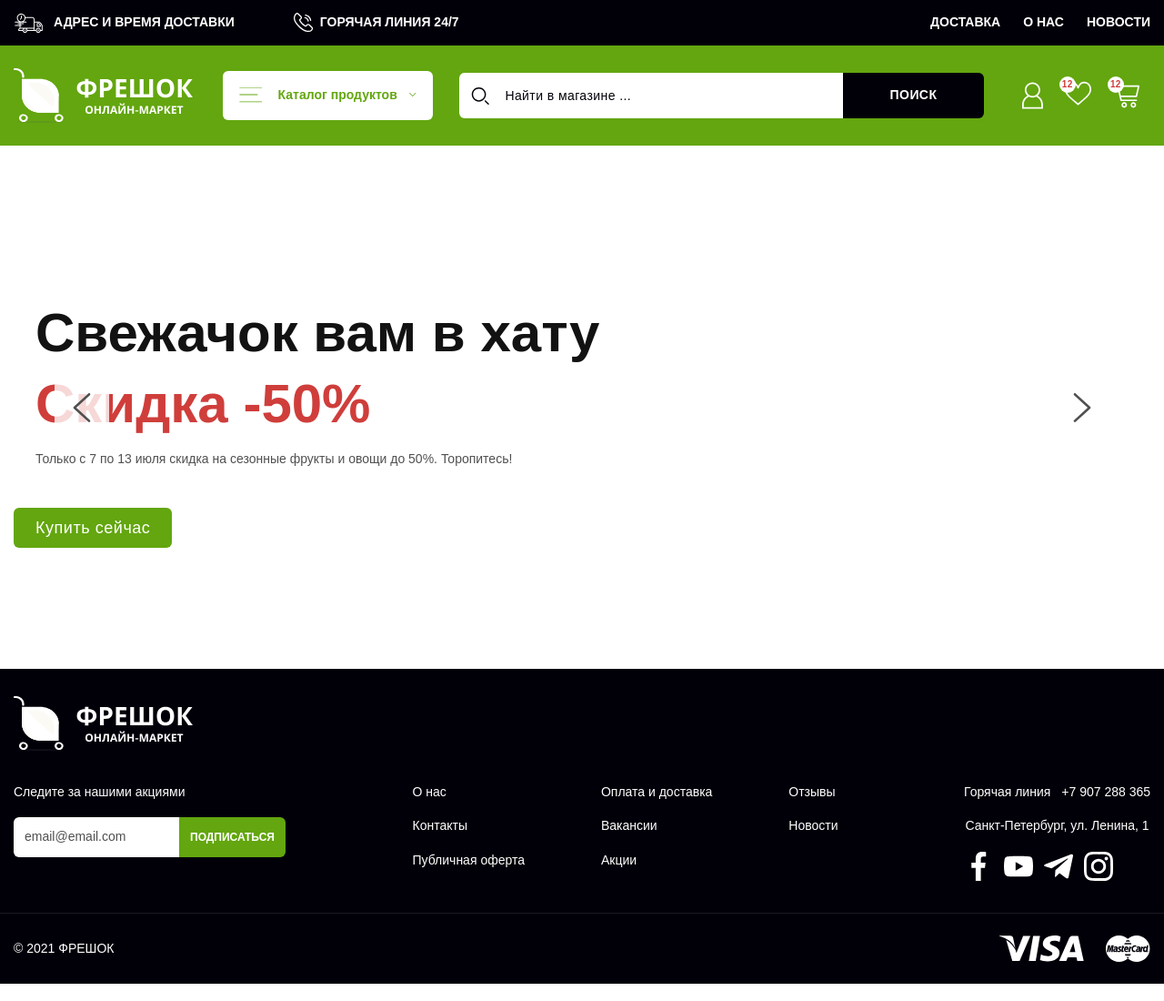
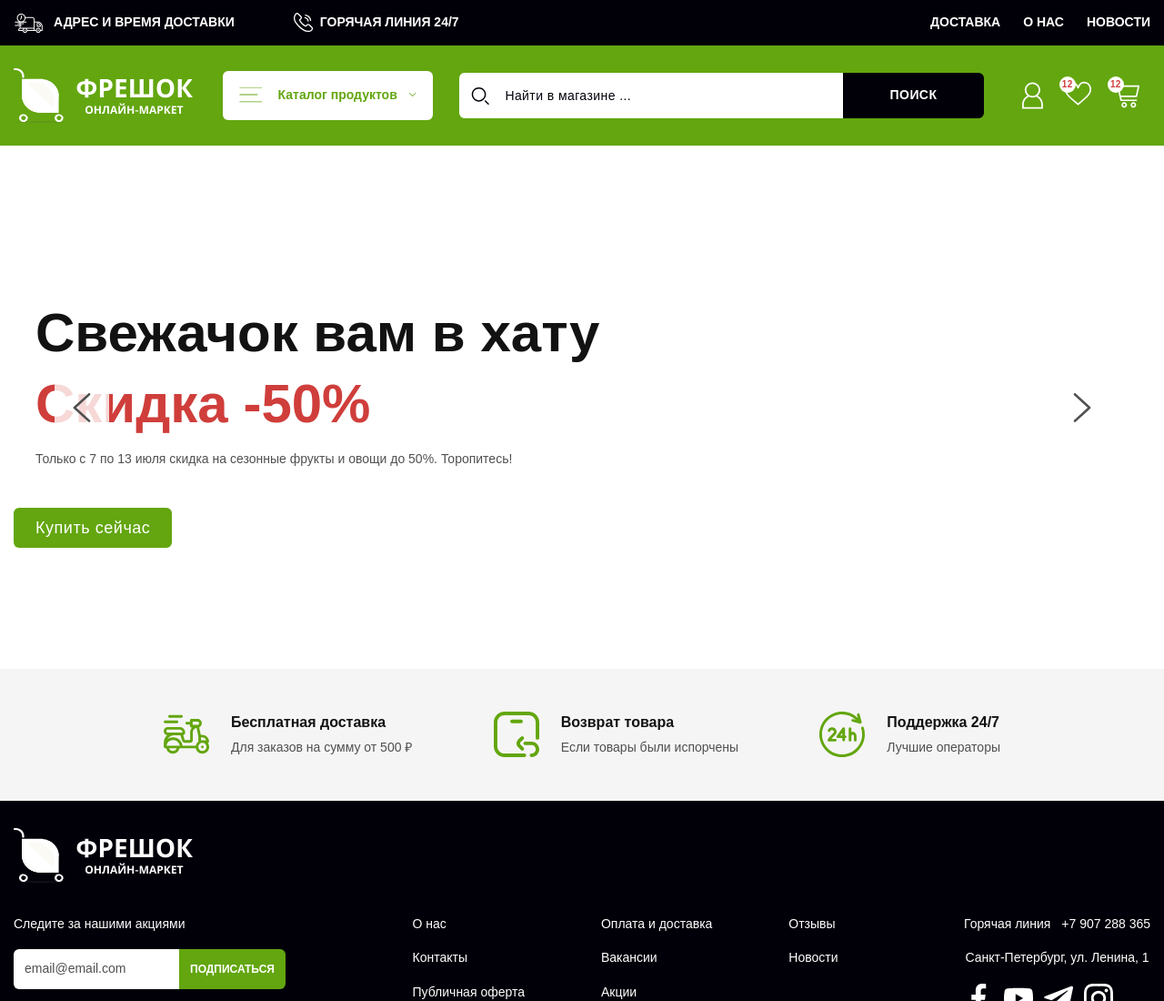
Before and after one commit to TRETYAKweb/freshok, a website: page app/index.html in a window 1280 px wide. Shown: the top 1100 px of the page at 91% size. Drawn offline with nearby package versions, Linux system fonts and the light colour scheme; files that its build step writes are made by us from their sources.

Commit message:
added advantages

```diff
--- a/app/index.html
+++ b/app/index.html
@@ -179,6 +179,24 @@
         </li>
       </ul>
     </section>
+    <div class="advantages">
+      <div class="container">
+        <ul class="advantages__list">
+          <li class="advantages__item advantages__item--delivery">
+            <h5 class="advantages__title">Бесплатная доставка</h5>
+              Для заказов на сумму от 500 ₽
+          </li>
+          <li class="advantages__item advantages__item--return">
+            <h5 class="advantages__title">Возврат товара</h5>
+              Если товары были испорчены
+          </li>
+          <li class="advantages__item advantages__item--support">
+            <h5 class="advantages__title">Поддержка 24/7</h5>
+            Лучшие операторы
+          </li>
+        </ul>
+      </div>
+    </div>
   </main>
 
   <footer class="footer">
--- a/app/scss/style.scss
+++ b/app/scss/style.scss
@@ -469,4 +469,48 @@
   right: 60px;
 }
 
+.advantages {
+  padding: 48px 0;
+  background-color: $bg-color;
+  &__list {
+    max-width: 920px;
+    margin: 0 auto;
+    display: flex;
+    justify-content: space-between;
+  }
+  &__item {
+    padding-left: 74px;
+    @extend %lato-400;
+    color: $dark-500;
+    position: relative;
+    &::before {
+      content: "";
+      position: absolute;
+      width: 50px;
+      height: 50px;
+      left: 0;
+      top: 50%;
+      transform: translateY(-50%);
+      background-repeat: no-repeat;
+      background-position: center;
+      background-size: contain;
+    }
+    &--delivery::before {
+      background-image: url("../images/icons/delivery.svg");
+    }
+    &--return::before {
+      background-image: url("../images/icons/return.svg");
+    }
+    &--support::before {
+      background-image: url("../images/icons/support.svg");
+    }
+  }
+  &__title {
+    @extend %lato-700;
+    color: $title;
+    font-size: $font-size-h5;
+    margin-bottom: 7px;
+  }
+}
+
 @import "media";
```
Also changed, not shown: app/images/icons/delivery.svg (added), app/images/icons/return.svg (added), app/images/icons/support.svg (added).
